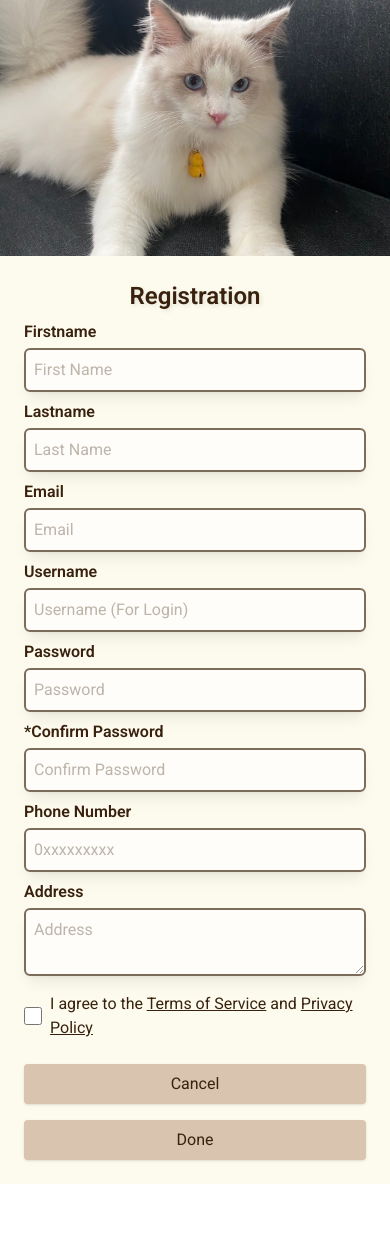
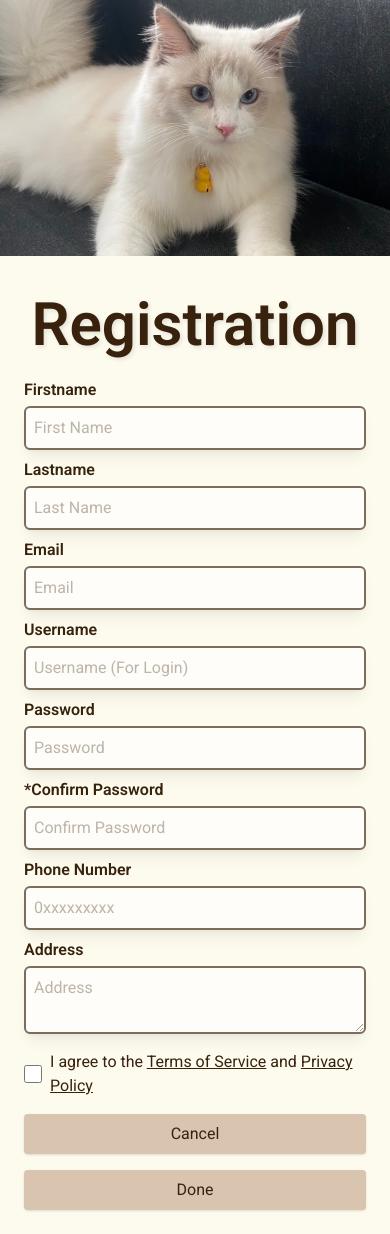
Before and after one commit to Pawradise-Inn/pawradise-inn, a React (Vite) app in the folder frontend/: page /register in a window 390 px wide. Before the commit the page ends 1184 px from the top, so only its background shows below. Built offline with nearby package versions, Linux system fonts and the light colour scheme.

Commit message:
fix the issue of the pic

```diff
--- a/frontend/src/pages/customer/Registration.jsx
+++ b/frontend/src/pages/customer/Registration.jsx
@@ -44,12 +44,7 @@ const Registration = () => {
 
   return (
     <>
-      {/* 🔍 DEBUG BAR: red on mobile, green on md+, blue on lg+ */}
-      {/* <div className="h-2 w-full bg-red-500 md:bg-green-500 lg:bg-blue-500"></div> */}
-
-      {/* Main layout */}
       <div className="flex flex-col md:flex-row w-full min-h-screen overflow-hidden">
-        {/* Left side - Image */}
         <div className="w-full md:w-3/5 h-64 md:h-auto flex-shrink-0">
           <img
             className="w-full h-full object-cover"
@@ -58,10 +53,10 @@ const Registration = () => {
           />
         </div>
 
-        {/* Right side - Form */}
+
         <div className="w-full md:w-2/5 h-full bg-[var(--cream-color)] flex flex-col items-center justify-center p-4">
           <h1
-            className="text-center pt-2 text-2xl md:text-3xl text-[var(--brown-color)] font-semibold"
+            className="text-center pt-2 text-[60px] md:text-3xl text-[var(--brown-color)] font-semibold"
             style={{ textShadow: "2px 2px 4px rgba(0, 0, 0, 0.1)" }}
           >
             Registration
@@ -134,12 +129,11 @@ const Registration = () => {
               </label>
             </div>
 
-            {/* Buttons - stack on mobile, row on md+ */}
-            <div className="flex flex-col md:flex-row gap-4 mt-4 w-full justify-end">
+            <div className="flex flex-col md:flex-row gap-4 mt-2 w-full justify-end">
               <NavLink to="/" className="w-full md:w-40">
                 <button
                   type="button"
-                  className="w-full h-10 text-[var(--dark-brown-color)] bg-[var(--light-brown-color)] rounded shadow px-4 py-2 hover:bg-[var(--brown-color)] hover:!text-[var(--beige-cream-color)] transition-colors cursor-pointer "
+                  className="w-full h-10 text-[var(--dark-brown-color)] bg-[var(--light-brown-color)] rounded shadow px-4 py-1 hover:bg-[var(--brown-color)] hover:!text-[var(--beige-cream-color)] transition-colors cursor-pointer "
                 >
                   Cancel
                 </button>
@@ -148,7 +142,7 @@ const Registration = () => {
               <button
                 type="submit"
                 disabled={!isFormValid}
-                className={`w-full md:w-40 h-10 rounded shadow px-4 py-2 hover:bg-[var(--brown-color)] hover:!text-[var(--beige-cream-color)] transition-colors  cursor-pointer ${
+                className={`w-full md:w-40 h-10 rounded shadow px-4 py-1 hover:bg-[var(--brown-color)] hover:!text-[var(--beige-cream-color)] transition-colors  cursor-pointer ${
                   isFormValid
                     ? "bg-[var(--dark-brown-color)] !text-[var(--beige-cream-color)]"
                     : "bg-[var(--light-brown-color)] cursor-not-allowed"
```
Also changed, not shown: frontend/src/assets/register.png.
